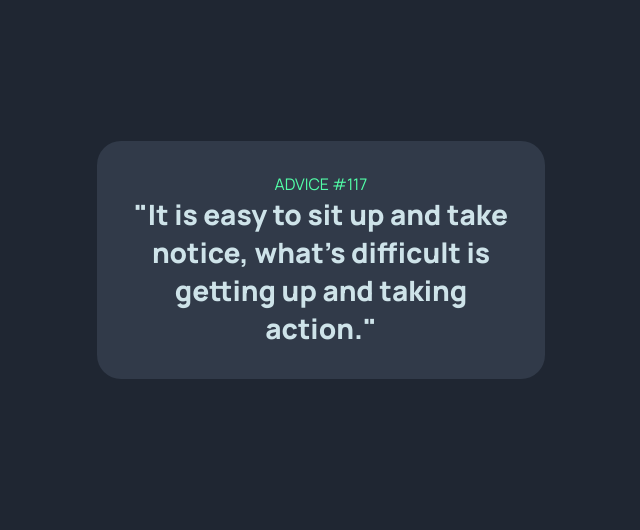
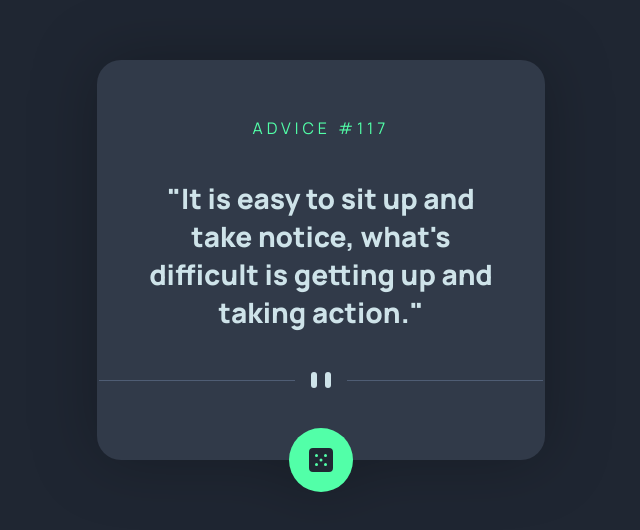
Before and after one commit to Sir-Floppa/Frontend-Mentor-07-Advice-Generator, an Angular app: page / in a window 1280 px wide. Shown: the part 140-670 px from the top of the page, without its empty margins (319-959 px from the left). Built offline with nearby package versions, Linux system fonts and the light colour scheme.

Commit message:
added images and buttons

```diff
--- a/src/app/advice-card/advice-card.component.html
+++ b/src/app/advice-card/advice-card.component.html
@@ -6,4 +6,10 @@
   <p>
     "It is easy to sit up and take notice, what's difficult is getting up and taking action."
   </p>
+
+  <img src="assets/images/pattern-divider-desktop.svg" alt="">
+
+  <button id="advice-btn">
+    <img src="assets/images/icon-dice.svg" alt="">
+  </button>
 </main>
--- a/src/app/advice-card/advice-card.component.scss
+++ b/src/app/advice-card/advice-card.component.scss
@@ -1,16 +1,25 @@
+@mixin flex($direction, $align, $justify) {
+  display: flex;
+  flex-direction: $direction;
+  align-items: $align;
+  justify-content: $justify;
+}
+
 :host {
   min-height: 100vh;
-  display: flex;
-  justify-content: center;
-  align-items: center;
+  @include flex(row, center, center);
 }
 
 main {
+  @include flex(column, center, space-evenly);
   background-color: hsl(218, 20%, 24%);
+  gap: 1rem;
   text-align: center;
   width: 35%;
-  padding: 2rem;
+  height: 25rem;
+  padding: 2rem 3rem 0;
   border-radius: 1.5rem;
+  filter: drop-shadow(0 0 2rem rgba(0, 0, 0, 0.25));
 
   p {
     color: hsl(193, 38%, 86%);
@@ -22,6 +31,40 @@ main {
     color: hsl(150, 100%, 66%);
     font-size: 1rem;
     text-transform: uppercase;
+    letter-spacing: .25rem;
     font-weight: 400;
   }
+
+  img {
+    margin-bottom: 3rem;
+  }
+
+  #advice-btn {
+    @include flex(row, center, center);
+    width: min-content;
+    background-color: hsl(150, 100%, 66%);
+    border-radius: 50%;
+    width: 4rem;
+    height: 4rem;
+    outline: none;
+    border: none;
+    transition: filter 400ms;
+    position: absolute;
+    bottom: -2rem;
+
+    img {
+      margin: 0;
+    }
+
+    &:hover {
+      filter: drop-shadow(0 0 1rem hsl(150, 100%, 66%));
+      transition: filter 400ms;
+    }
+
+    &:active {
+      img {
+        scale: 110%;
+      }
+    }
+  }
 }
```
